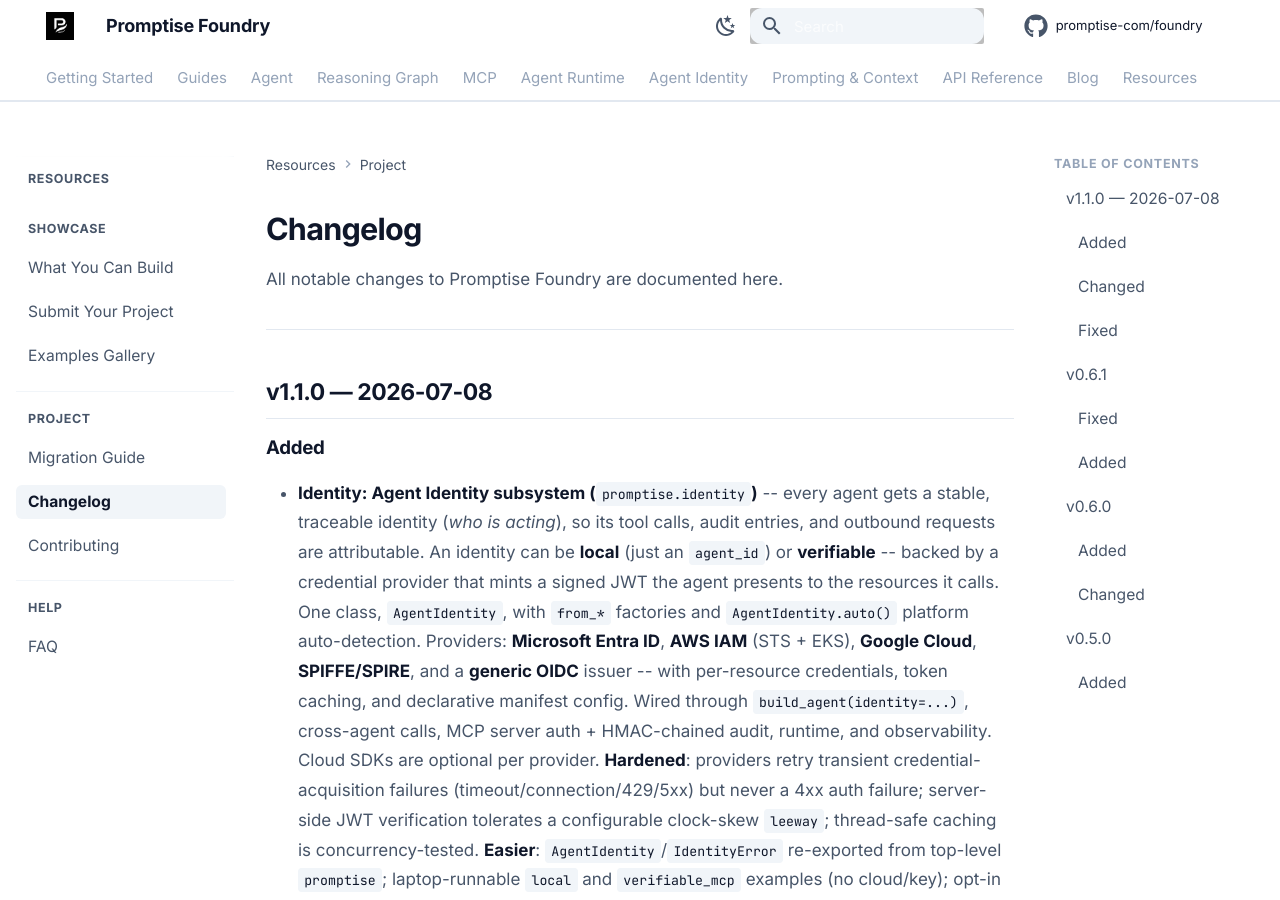
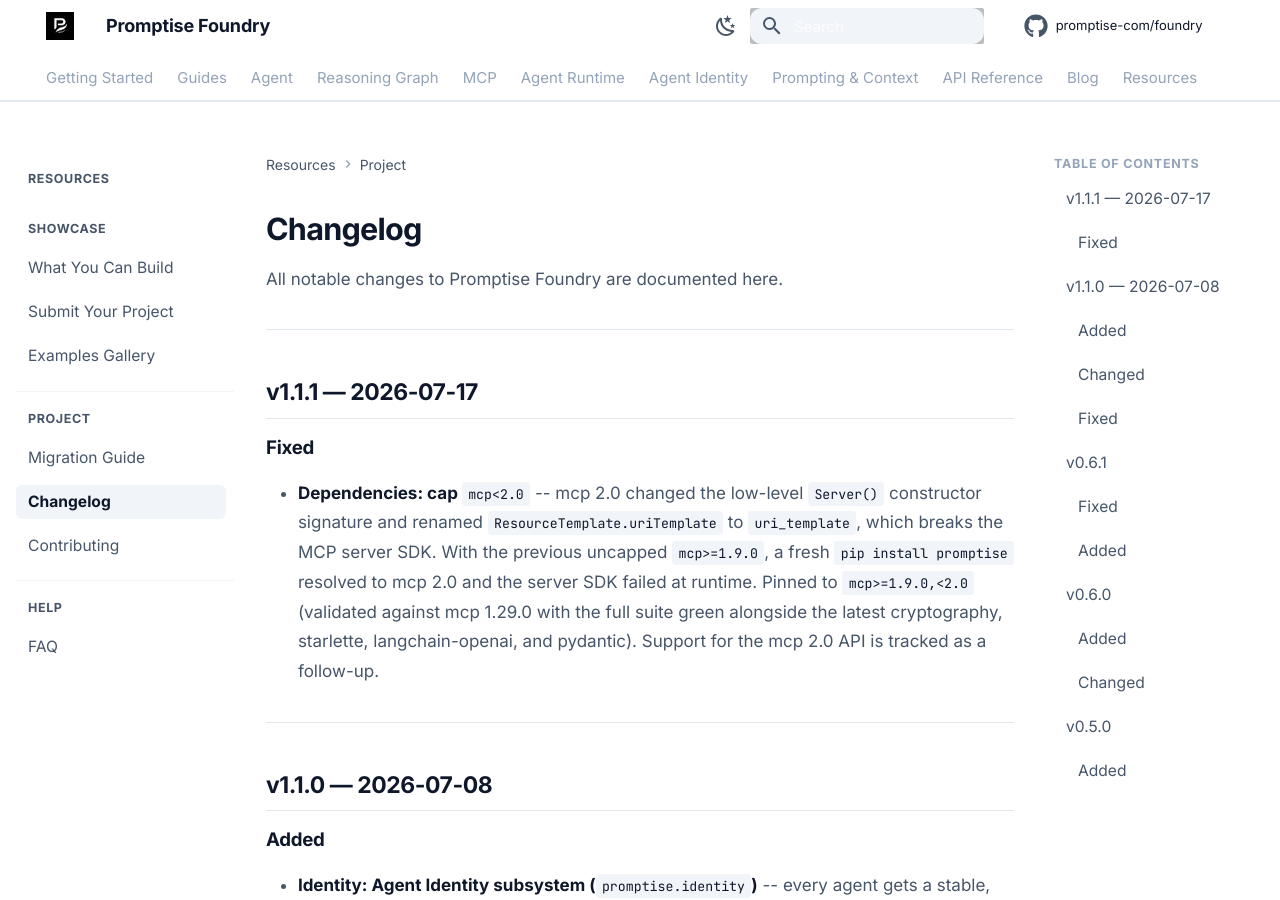
Before and after one commit to CloudEngineHub/DeepMCPAgent, an MkDocs documentation site: the page built from docs/resources/changelog.md, in a window 1280 px wide and 900 px high. Built offline with MkDocs 1.6.1 and Material for MkDocs 9.7.7, drawn with Linux system fonts in a browser that asks for light colours; comment, search, counter and statistics services are not loaded.

Commit message:
docs(changelog): v1.1.1 — cap mcp<2.0
Co-Authored-By: Claude Opus 4.8 <noreply@anthropic.com>

```diff
--- a/docs/resources/changelog.md
+++ b/docs/resources/changelog.md
@@ -1,6 +1,14 @@
 # Changelog
 
 All notable changes to Promptise Foundry are documented here.
+
+---
+
+## v1.1.1 — 2026-07-17
+
+### Fixed
+
+- **Dependencies: cap `mcp<2.0`** -- mcp 2.0 changed the low-level `Server()` constructor signature and renamed `ResourceTemplate.uriTemplate` to `uri_template`, which breaks the MCP server SDK. With the previous uncapped `mcp>=1.9.0`, a fresh `pip install promptise` resolved to mcp 2.0 and the server SDK failed at runtime. Pinned to `mcp>=1.9.0,<2.0` (validated against mcp 1.29.0 with the full suite green alongside the latest cryptography, starlette, langchain-openai, and pydantic). Support for the mcp 2.0 API is tracked as a follow-up.
 
 ---
 
```
